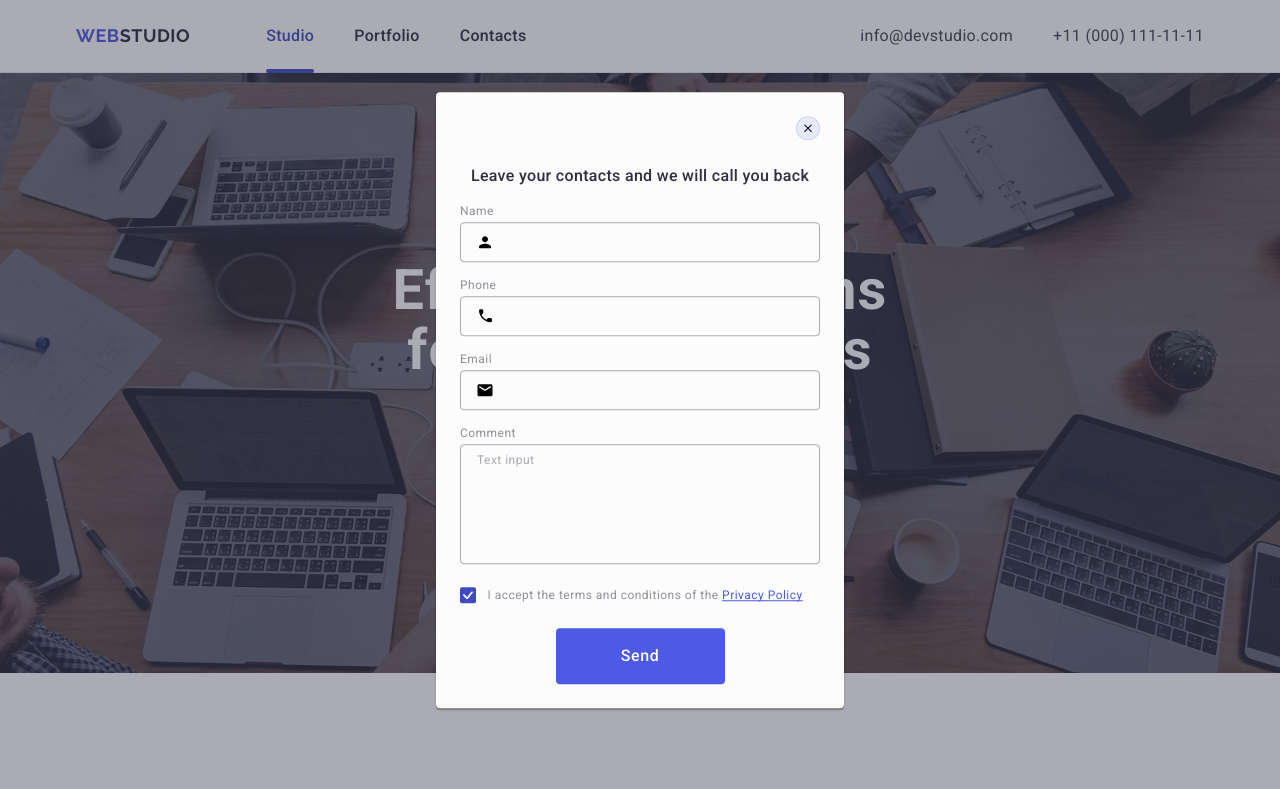
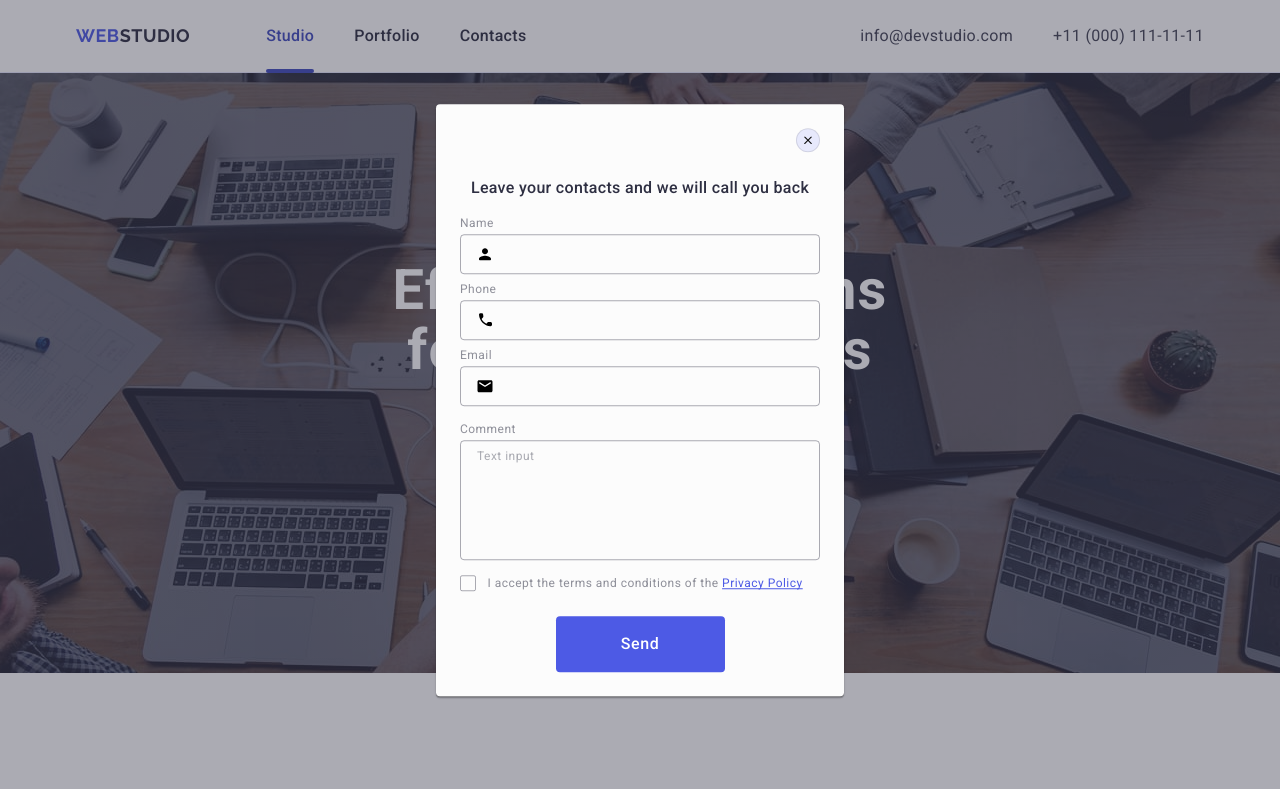
Before and after one commit to LazoryshynMariia/goit-markup-hw-05, a plain HTML site: page index.html in a window 1280 px wide. Shown: the top 789 px of the page. Drawn offline with nearby package versions, Linux system fonts and the light colour scheme.

Commit message:
Fix styles for footer-form and modal window

```diff
--- a/css/styles.css
+++ b/css/styles.css
@@ -580,6 +580,10 @@ img {
 }
 
 .modal-form-field {
+    margin-bottom: 8px;
+}
+
+.modal-form-comment {
     margin-bottom: 16px;
 }
 
@@ -701,7 +705,7 @@ img {
     transition: background-color 250ms cubic-bezier(0.4, 0, 0.2, 1), border 250ms cubic-bezier(0.4, 0, 0.2, 1), fill 250ms cubic-bezier(0.4, 0, 0.2, 1);
 
 }
-input[type='checkbox']:checked+.user-agreement>.agreement-checkbox {
+input[type='checkbox']:checked + .agreement-checkbox {
     background-color: #404bbf;
     border: none;
     fill: #F4F4FD;
--- a/index.html
+++ b/index.html
@@ -647,7 +647,7 @@
             </div>
           </div>
 
-          <div class="modal-form-field">
+          <div class="modal-form-comment">
             <label class="modal-form-label" for="user-email">Email</label>
             <div class="modal-form-wrapper">
               <input
```
